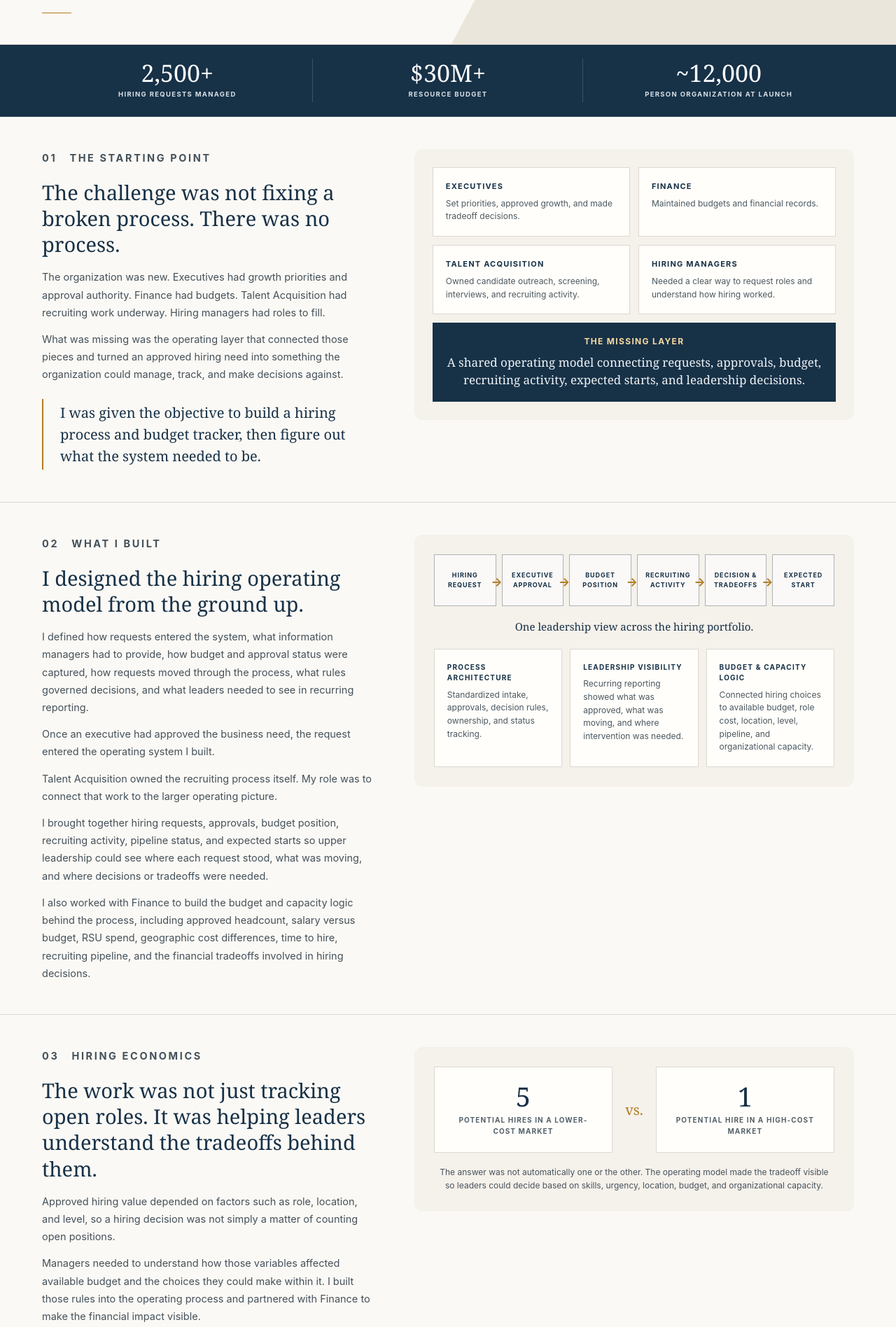
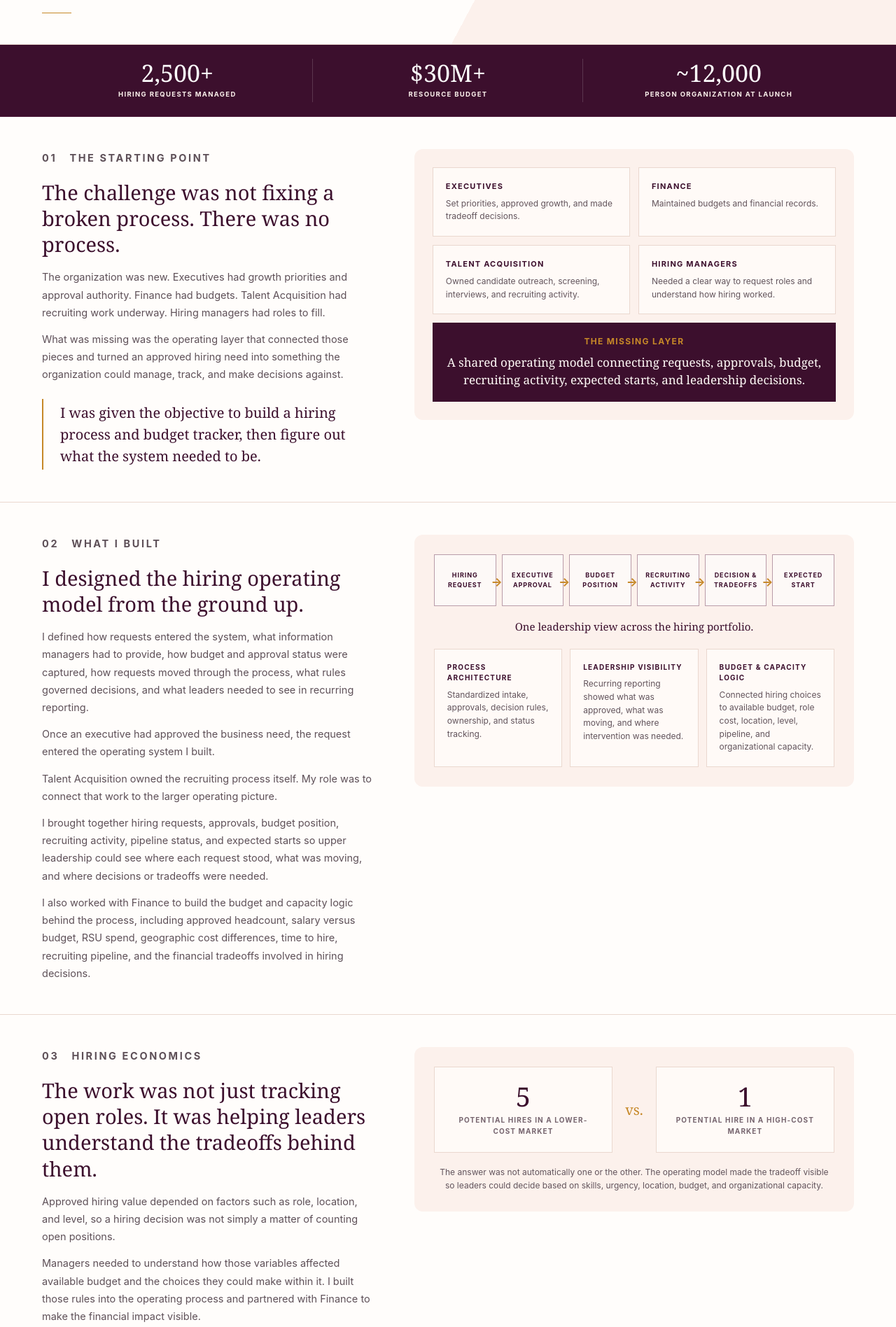
Before and after one commit to angieaikens/angieaikens.github.io, a plain HTML site: page building-a-workforce-operating-system.html in a window 1280 px wide. Shown: the part 520-2416 px from the top of the page at 70% size. Drawn offline with Linux system fonts and the light colour scheme.

Commit message:
Add files via upload
updated colors to workforce

```diff
--- a/building-a-workforce-operating-system.html
+++ b/building-a-workforce-operating-system.html
@@ -6,19 +6,19 @@
 <meta name="description" content="How Angie Aikens built and scaled a hiring and workforce operating system for Oracle Health Product & Engineering, managing 2,500+ requests across a $30M+ resource budget.">
 <title>Building a Workforce Operating System | Angie Aikens</title>
 <style>
-:root{--ink:#173147;--ink2:#263845;--paper:#fbf9f5;--paper2:#f5f1eb;--paper3:#eee9e0;--brass:#b27b21;--muted:#60686f;--line:#ded9d1;--white:#fffefa;--soft:#e9eef0}
+:root{--ink:#3c0f2d;--ink2:#4b1737;--paper:#fffdfb;--paper2:#fcf1ec;--brass:#c68828;--muted:#76646e;--line:#ead8cf;--white:#fffaf7;}
 *{box-sizing:border-box;margin:0;padding:0}html{scroll-behavior:smooth}body{font-family:-apple-system,BlinkMacSystemFont,"Segoe UI",Arial,sans-serif;background:var(--paper);color:var(--ink2);line-height:1.55}a{color:inherit;text-decoration:none}.container{width:min(1160px,91vw);margin:0 auto}
 nav{height:76px;display:flex;align-items:center;justify-content:space-between;position:relative;z-index:5}.brand{font-size:14px;letter-spacing:.28em;color:var(--ink);font-weight:600}.nav-links{display:flex;gap:2.7rem;list-style:none}.nav-links a{font-size:11px;letter-spacing:.15em;text-transform:uppercase;color:var(--ink);font-weight:600}.nav-links a:hover{opacity:.58}.nav-links .active{border-bottom:1px solid var(--brass);padding-bottom:8px}
-.hero{position:relative;overflow:hidden;border-top:1px solid rgba(23,49,71,.06);border-bottom:1px solid var(--line);background:linear-gradient(118deg,var(--paper) 0%,var(--paper) 59%,#ebe6dc 59%,#ebe6dc 100%)}.hero::after{content:"";position:absolute;right:4%;top:42px;width:360px;height:270px;opacity:.52;background:linear-gradient(90deg,transparent 49.5%,rgba(178,123,33,.28) 50%,transparent 50.5%),linear-gradient(transparent 49.5%,rgba(23,49,71,.11) 50%,transparent 50.5%);background-size:60px 60px;border:1px solid rgba(23,49,71,.07)}.hero-inner{position:relative;z-index:1;padding:34px 0 44px;max-width:820px}.back{display:inline-flex;gap:10px;align-items:center;font-size:10px;letter-spacing:.14em;text-transform:uppercase;color:var(--ink);font-weight:600;margin-bottom:26px}.kicker,.section-title{font-size:11px;letter-spacing:.18em;text-transform:uppercase;color:var(--brass);font-weight:700}.hero h1{font-family:Georgia,"Times New Roman",serif;font-size:clamp(3.35rem,6.2vw,5.7rem);line-height:.98;font-weight:400;color:var(--ink);letter-spacing:-.035em;margin:13px 0 18px}.hero-meta{font-size:11px;line-height:1.8;letter-spacing:.12em;text-transform:uppercase;color:var(--ink);font-weight:600;max-width:700px}.hero-deck{max-width:760px;margin-top:18px;font-family:Georgia,"Times New Roman",serif;font-size:18px;line-height:1.6;color:#374955}.gold-line{width:42px;height:1px;background:var(--brass);margin-top:22px}
-.metric-band{background:var(--ink);color:white;border-bottom:1px solid #31475a}.metric-grid{display:grid;grid-template-columns:repeat(3,1fr)}.metric{padding:23px 30px;text-align:center;position:relative}.metric:not(:last-child)::after{content:"";position:absolute;right:0;top:20px;bottom:20px;width:1px;background:rgba(255,255,255,.16)}.metric strong{display:block;font-family:Georgia,"Times New Roman",serif;font-size:34px;font-weight:400;line-height:1;color:#fff}.metric span{display:block;margin-top:7px;font-size:9.5px;letter-spacing:.14em;text-transform:uppercase;font-weight:700;color:#d7e0e6}
-.section{padding:46px 0;border-bottom:1px solid var(--line)}.section-title{margin-bottom:18px}.two-col{display:grid;grid-template-columns:.86fr 1.14fr;gap:58px;align-items:start}.copy h2{font-family:Georgia,"Times New Roman",serif;font-size:29px;line-height:1.28;font-weight:400;color:var(--ink);margin-bottom:16px}.copy p{font-size:14.5px;line-height:1.74;color:#44515a}.copy p+p{margin-top:13px}.pullquote{border-left:2px solid var(--brass);padding:4px 0 4px 24px;font-family:Georgia,"Times New Roman",serif;font-size:20px;line-height:1.55;color:var(--ink)}
-.starting-map{background:var(--paper2);border-radius:12px;padding:26px}.start-grid{display:grid;grid-template-columns:repeat(2,1fr);gap:12px}.start-card{background:var(--white);border:1px solid var(--line);padding:18px;min-height:98px}.start-card strong{display:block;color:var(--ink);font-size:11px;letter-spacing:.11em;text-transform:uppercase;margin-bottom:7px}.start-card p{font-size:12px;line-height:1.55;color:#4b5861}.gap-card{grid-column:1/-1;background:var(--ink);color:white;text-align:center;border:none}.gap-card strong{color:#f5d9a1;font-size:12px}.gap-card p{color:#edf2f5;font-family:Georgia,"Times New Roman",serif;font-size:17px;line-height:1.5}
-.process-panel{background:var(--paper2);border-radius:12px;padding:28px}.process{display:grid;grid-template-columns:repeat(6,1fr);gap:8px;align-items:stretch}.process-step{min-height:74px;border:1px solid #adb3b5;background:rgba(255,255,255,.6);display:grid;place-items:center;text-align:center;padding:9px;font-size:9px;letter-spacing:.1em;text-transform:uppercase;font-weight:750;color:var(--ink);position:relative}.process-step:not(:last-child)::after{content:"→";position:absolute;right:-11px;top:25px;color:var(--brass);font-size:17px;z-index:2}.process-note{margin-top:18px;text-align:center;font-family:Georgia,"Times New Roman",serif;font-size:15px;color:var(--ink)}.pillars{display:grid;grid-template-columns:repeat(3,1fr);gap:11px;margin-top:20px}.pillar{background:var(--white);border:1px solid var(--line);padding:18px}.pillar strong{display:block;color:var(--ink);font-size:10px;letter-spacing:.12em;text-transform:uppercase;margin-bottom:7px}.pillar p{font-size:12px;line-height:1.55;color:#4a5760}
-.economics{background:var(--paper2);border-radius:12px;padding:28px}.choice-grid{display:grid;grid-template-columns:1fr auto 1fr;gap:18px;align-items:center}.choice{background:var(--white);border:1px solid var(--line);padding:22px;text-align:center}.choice strong{display:block;font-family:Georgia,"Times New Roman",serif;font-size:38px;font-weight:400;color:var(--ink);line-height:1}.choice span{display:block;font-size:10px;letter-spacing:.11em;text-transform:uppercase;font-weight:700;margin-top:8px;color:#53606a}.versus{font-family:Georgia,"Times New Roman",serif;font-size:20px;color:var(--brass)}.decision-note{margin-top:18px;text-align:center;font-size:12px;line-height:1.6;color:#48535c}
-.change-band{background:var(--ink);color:white}.change-band .section-title{color:#e3b86c}.change-grid{display:grid;grid-template-columns:.9fr 1.1fr;gap:52px;align-items:center}.change-grid h2{color:white}.change-grid p{color:#e6edf1}.change-callout{border:1px solid rgba(255,255,255,.2);padding:25px;background:rgba(255,255,255,.04)}.change-callout strong{display:block;font-family:Georgia,"Times New Roman",serif;font-size:20px;font-weight:400;line-height:1.45;color:#fff;margin-bottom:12px}.change-callout p{font-size:12.5px;line-height:1.65;color:#d7e1e7}
-.phases{display:grid;grid-template-columns:repeat(4,1fr);gap:12px;margin-top:5px}.phase{background:var(--white);border:1px solid var(--line);padding:24px 20px 22px;position:relative;min-height:255px}.phase::before{content:"";position:absolute;left:0;right:0;top:0;height:3px;background:var(--brass)}.phase-num{font-family:Georgia,"Times New Roman",serif;color:var(--brass);font-size:34px;line-height:1;margin-bottom:10px}.phase h3{font-size:11px;letter-spacing:.14em;text-transform:uppercase;color:var(--ink);font-weight:750;margin-bottom:11px}.phase p{font-size:12px;line-height:1.62;color:#46535c}.phase p+p{margin-top:10px}.phase-arrow{text-align:center;color:var(--brass);font-size:18px;margin-top:16px}.phase-close{max-width:840px;margin:28px auto 0;text-align:center;font-family:Georgia,"Times New Roman",serif;font-size:18px;line-height:1.6;color:var(--ink)}
-.results{padding:40px 0 42px;border-bottom:1px solid var(--line)}.result-grid{display:grid;grid-template-columns:repeat(4,1fr);margin-top:4px}.result{text-align:center;padding:0 24px;position:relative}.result:not(:last-child)::after{content:"";position:absolute;right:0;top:8px;bottom:8px;width:1px;background:var(--line)}.result strong{display:block;font-family:Georgia,"Times New Roman",serif;color:var(--ink);font-size:38px;font-weight:400;line-height:1.05;margin-bottom:5px}.result label{display:block;font-size:10px;letter-spacing:.13em;text-transform:uppercase;color:var(--ink);font-weight:750;margin-bottom:5px}.result span{display:block;font-size:11.5px;line-height:1.5;color:#47525a}.impact-list{display:grid;grid-template-columns:repeat(2,1fr);gap:11px;margin:28px auto 0;max-width:900px}.impact-item{border:1px solid var(--line);background:var(--paper2);padding:16px 18px;font-size:12.5px;line-height:1.55;color:#45525b}.impact-item strong{color:var(--ink)}.close-line{max-width:820px;margin:30px auto 0;padding:0 26px;border-left:2px solid var(--brass);border-right:2px solid var(--brass);font-family:Georgia,"Times New Roman",serif;font-size:19px;line-height:1.55;color:var(--ink);text-align:center}
-.cta{background:var(--paper2);padding:20px 0 24px}.cta-inner{display:flex;justify-content:space-between;align-items:center;gap:25px}.cta-copy{font-family:Georgia,"Times New Roman",serif;color:var(--ink);font-size:17px;line-height:1.45}.actions{display:flex;gap:14px;flex-wrap:wrap}.btn{display:inline-flex;align-items:center;justify-content:center;gap:18px;padding:13px 24px;border:1px solid #77838b;font-size:10px;letter-spacing:.14em;text-transform:uppercase;font-weight:700;min-width:185px}.btn.primary{background:var(--ink);border-color:var(--ink);color:white}.btn:hover{transform:translateY(-1px)}footer{padding:15px 0 20px;text-align:center;font-size:10px;color:#7a7d7e}
+.hero{position:relative;overflow:hidden;border-top:1px solid rgba(60,15,45,.06);border-bottom:1px solid var(--line);background:linear-gradient(118deg,var(--paper) 0%,var(--paper) 59%,#fcf1ec 59%,#fcf1ec 100%)}.hero::after{content:"";position:absolute;right:4%;top:42px;width:360px;height:270px;opacity:.52;background:linear-gradient(90deg,transparent 49.5%,rgba(198,136,40,.28) 50%,transparent 50.5%),linear-gradient(transparent 49.5%,rgba(60,15,45,.11) 50%,transparent 50.5%);background-size:60px 60px;border:1px solid rgba(23,49,71,.07)}.hero-inner{position:relative;z-index:1;padding:34px 0 44px;max-width:820px}.back{display:inline-flex;gap:10px;align-items:center;font-size:10px;letter-spacing:.14em;text-transform:uppercase;color:var(--ink);font-weight:600;margin-bottom:26px}.kicker,.section-title{font-size:11px;letter-spacing:.18em;text-transform:uppercase;color:var(--brass);font-weight:700}.hero h1{font-family:Georgia,"Times New Roman",serif;font-size:clamp(3.35rem,6.2vw,5.7rem);line-height:.98;font-weight:400;color:var(--ink);letter-spacing:-.035em;margin:13px 0 18px}.hero-meta{font-size:11px;line-height:1.8;letter-spacing:.12em;text-transform:uppercase;color:var(--ink);font-weight:600;max-width:700px}.hero-deck{max-width:760px;margin-top:18px;font-family:Georgia,"Times New Roman",serif;font-size:18px;line-height:1.6;color:#62545c}.gold-line{width:42px;height:1px;background:var(--brass);margin-top:22px}
+.metric-band{background:var(--ink);color:white;border-bottom:1px solid #4b1737}.metric-grid{display:grid;grid-template-columns:repeat(3,1fr)}.metric{padding:23px 30px;text-align:center;position:relative}.metric:not(:last-child)::after{content:"";position:absolute;right:0;top:20px;bottom:20px;width:1px;background:rgba(255,255,255,.16)}.metric strong{display:block;font-family:Georgia,"Times New Roman",serif;font-size:34px;font-weight:400;line-height:1;color:#fff}.metric span{display:block;margin-top:7px;font-size:9.5px;letter-spacing:.14em;text-transform:uppercase;font-weight:700;color:#fcf1ec}
+.section{padding:46px 0;border-bottom:1px solid var(--line)}.section-title{margin-bottom:18px}.two-col{display:grid;grid-template-columns:.86fr 1.14fr;gap:58px;align-items:start}.copy h2{font-family:Georgia,"Times New Roman",serif;font-size:29px;line-height:1.28;font-weight:400;color:var(--ink);margin-bottom:16px}.copy p{font-size:14.5px;line-height:1.74;color:#5e5058}.copy p+p{margin-top:13px}.pullquote{border-left:2px solid var(--brass);padding:4px 0 4px 24px;font-family:Georgia,"Times New Roman",serif;font-size:20px;line-height:1.55;color:var(--ink)}
+.starting-map{background:var(--paper2);border-radius:12px;padding:26px}.start-grid{display:grid;grid-template-columns:repeat(2,1fr);gap:12px}.start-card{background:var(--white);border:1px solid var(--line);padding:18px;min-height:98px}.start-card strong{display:block;color:var(--ink);font-size:11px;letter-spacing:.11em;text-transform:uppercase;margin-bottom:7px}.start-card p{font-size:12px;line-height:1.55;color:#62545c}.gap-card{grid-column:1/-1;background:var(--ink);color:white;text-align:center;border:none}.gap-card strong{color:#c68828;font-size:12px}.gap-card p{color:#fffaf7;font-family:Georgia,"Times New Roman",serif;font-size:17px;line-height:1.5}
+.process-panel{background:var(--paper2);border-radius:12px;padding:28px}.process{display:grid;grid-template-columns:repeat(6,1fr);gap:8px;align-items:stretch}.process-step{min-height:74px;border:1px solid #b99ca9;background:rgba(255,255,255,.6);display:grid;place-items:center;text-align:center;padding:9px;font-size:9px;letter-spacing:.1em;text-transform:uppercase;font-weight:750;color:var(--ink);position:relative}.process-step:not(:last-child)::after{content:"→";position:absolute;right:-11px;top:25px;color:var(--brass);font-size:17px;z-index:2}.process-note{margin-top:18px;text-align:center;font-family:Georgia,"Times New Roman",serif;font-size:15px;color:var(--ink)}.pillars{display:grid;grid-template-columns:repeat(3,1fr);gap:11px;margin-top:20px}.pillar{background:var(--white);border:1px solid var(--line);padding:18px}.pillar strong{display:block;color:var(--ink);font-size:10px;letter-spacing:.12em;text-transform:uppercase;margin-bottom:7px}.pillar p{font-size:12px;line-height:1.55;color:#62545c}
+.economics{background:var(--paper2);border-radius:12px;padding:28px}.choice-grid{display:grid;grid-template-columns:1fr auto 1fr;gap:18px;align-items:center}.choice{background:var(--white);border:1px solid var(--line);padding:22px;text-align:center}.choice strong{display:block;font-family:Georgia,"Times New Roman",serif;font-size:38px;font-weight:400;color:var(--ink);line-height:1}.choice span{display:block;font-size:10px;letter-spacing:.11em;text-transform:uppercase;font-weight:700;margin-top:8px;color:#76646e}.versus{font-family:Georgia,"Times New Roman",serif;font-size:20px;color:var(--brass)}.decision-note{margin-top:18px;text-align:center;font-size:12px;line-height:1.6;color:#62545c}
+.change-band{background:var(--ink);color:white}.change-band .section-title{color:#c68828}.change-grid{display:grid;grid-template-columns:.9fr 1.1fr;gap:52px;align-items:center}.change-grid h2{color:white}.change-grid p{color:#fcf1ec}.change-callout{border:1px solid rgba(255,255,255,.2);padding:25px;background:rgba(255,255,255,.04)}.change-callout strong{display:block;font-family:Georgia,"Times New Roman",serif;font-size:20px;font-weight:400;line-height:1.45;color:#fff;margin-bottom:12px}.change-callout p{font-size:12.5px;line-height:1.65;color:#ead8cf}
+.phases{display:grid;grid-template-columns:repeat(4,1fr);gap:12px;margin-top:5px}.phase{background:var(--white);border:1px solid var(--line);padding:24px 20px 22px;position:relative;min-height:255px}.phase::before{content:"";position:absolute;left:0;right:0;top:0;height:3px;background:var(--brass)}.phase-num{font-family:Georgia,"Times New Roman",serif;color:var(--brass);font-size:34px;line-height:1;margin-bottom:10px}.phase h3{font-size:11px;letter-spacing:.14em;text-transform:uppercase;color:var(--ink);font-weight:750;margin-bottom:11px}.phase p{font-size:12px;line-height:1.62;color:#62545c}.phase p+p{margin-top:10px}.phase-arrow{text-align:center;color:var(--brass);font-size:18px;margin-top:16px}.phase-close{max-width:840px;margin:28px auto 0;text-align:center;font-family:Georgia,"Times New Roman",serif;font-size:18px;line-height:1.6;color:var(--ink)}
+.results{padding:40px 0 42px;border-bottom:1px solid var(--line)}.result-grid{display:grid;grid-template-columns:repeat(4,1fr);margin-top:4px}.result{text-align:center;padding:0 24px;position:relative}.result:not(:last-child)::after{content:"";position:absolute;right:0;top:8px;bottom:8px;width:1px;background:var(--line)}.result strong{display:block;font-family:Georgia,"Times New Roman",serif;color:var(--ink);font-size:38px;font-weight:400;line-height:1.05;margin-bottom:5px}.result label{display:block;font-size:10px;letter-spacing:.13em;text-transform:uppercase;color:var(--ink);font-weight:750;margin-bottom:5px}.result span{display:block;font-size:11.5px;line-height:1.5;color:#62545c}.impact-list{display:grid;grid-template-columns:repeat(2,1fr);gap:11px;margin:28px auto 0;max-width:900px}.impact-item{border:1px solid var(--line);background:var(--paper2);padding:16px 18px;font-size:12.5px;line-height:1.55;color:#62545c}.impact-item strong{color:var(--ink)}.close-line{max-width:820px;margin:30px auto 0;padding:0 26px;border-left:2px solid var(--brass);border-right:2px solid var(--brass);font-family:Georgia,"Times New Roman",serif;font-size:19px;line-height:1.55;color:var(--ink);text-align:center}
+.cta{background:var(--paper2);padding:20px 0 24px}.cta-inner{display:flex;justify-content:space-between;align-items:center;gap:25px}.cta-copy{font-family:Georgia,"Times New Roman",serif;color:var(--ink);font-size:17px;line-height:1.45}.actions{display:flex;gap:14px;flex-wrap:wrap}.btn{display:inline-flex;align-items:center;justify-content:center;gap:18px;padding:13px 24px;border:1px solid #8f737f;font-size:10px;letter-spacing:.14em;text-transform:uppercase;font-weight:700;min-width:185px}.btn.primary{background:var(--ink);border-color:var(--ink);color:white}.btn:hover{transform:translateY(-1px)}footer{padding:15px 0 20px;text-align:center;font-size:10px;color:#8a737c}
 @media(max-width:900px){nav{height:66px}.nav-links{gap:1.25rem}.nav-links li:nth-child(2),.nav-links li:nth-child(4){display:none}.hero::after{opacity:.2}.two-col,.change-grid{grid-template-columns:1fr;gap:28px}.process{grid-template-columns:repeat(3,1fr);gap:14px}.process-step::after{display:none}.pillars{grid-template-columns:1fr}.phases{grid-template-columns:1fr 1fr}.result-grid{grid-template-columns:1fr 1fr;gap:28px 0}.result:nth-child(2)::after{display:none}.metric-grid{grid-template-columns:repeat(3,1fr)}}
 @media(max-width:620px){.container{width:min(92vw,560px)}.brand{font-size:12px}.nav-links a{font-size:9px}.nav-links li:nth-child(3){display:none}.hero h1{font-size:clamp(2.8rem,14vw,4.2rem)}.hero-meta{font-size:9px}.hero-deck{font-size:16px}.metric-grid{grid-template-columns:1fr}.metric::after{display:none!important}.metric:not(:last-child){border-bottom:1px solid rgba(255,255,255,.15)}.section{padding:34px 0}.start-grid,.process,.phases,.impact-list{grid-template-columns:1fr}.gap-card{grid-column:auto}.process-panel,.economics{padding:22px 16px}.choice-grid{grid-template-columns:1fr}.versus{text-align:center}.result-grid{grid-template-columns:1fr}.result{padding:18px 0}.result::after{display:none!important}.result:not(:last-child){border-bottom:1px solid var(--line)}.close-line{text-align:left;border-right:0;padding-right:0}.cta-inner{align-items:flex-start;flex-direction:column}.actions{width:100%}.btn{flex:1}}
 </style>
```
